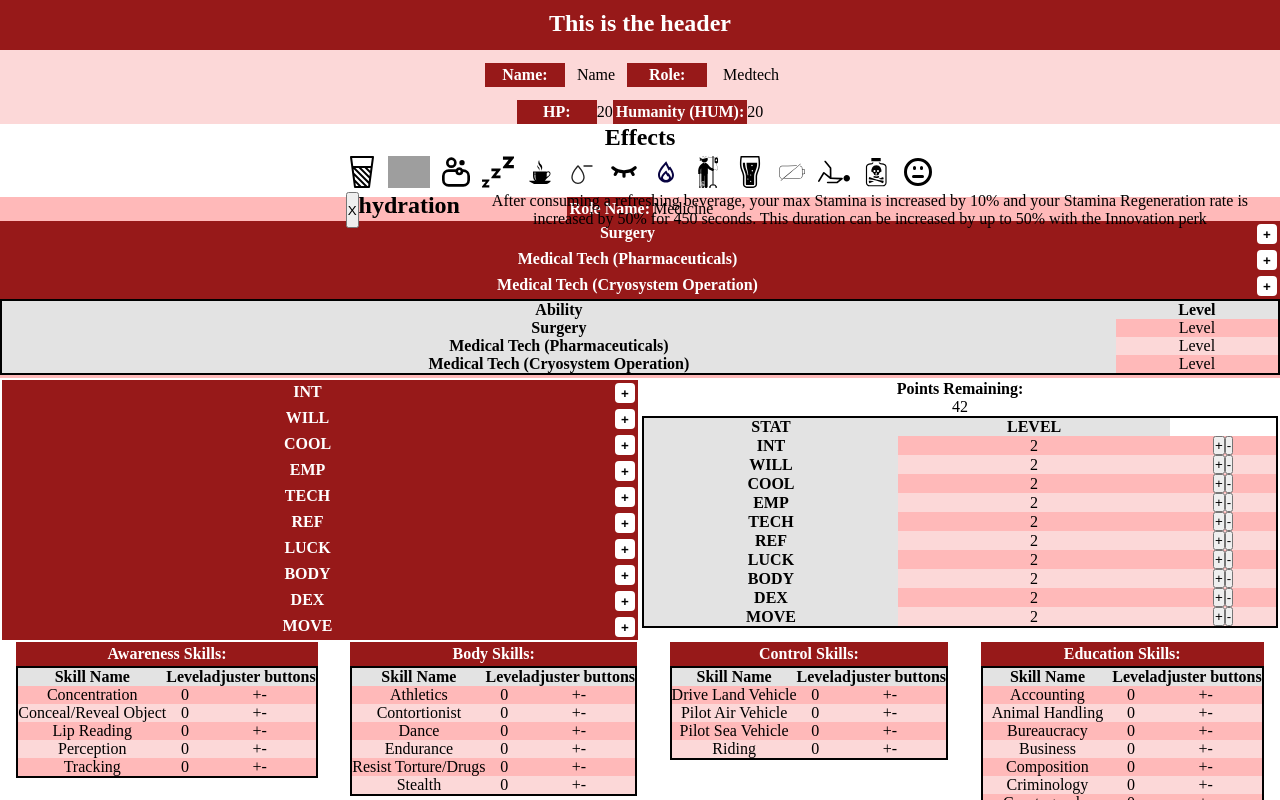
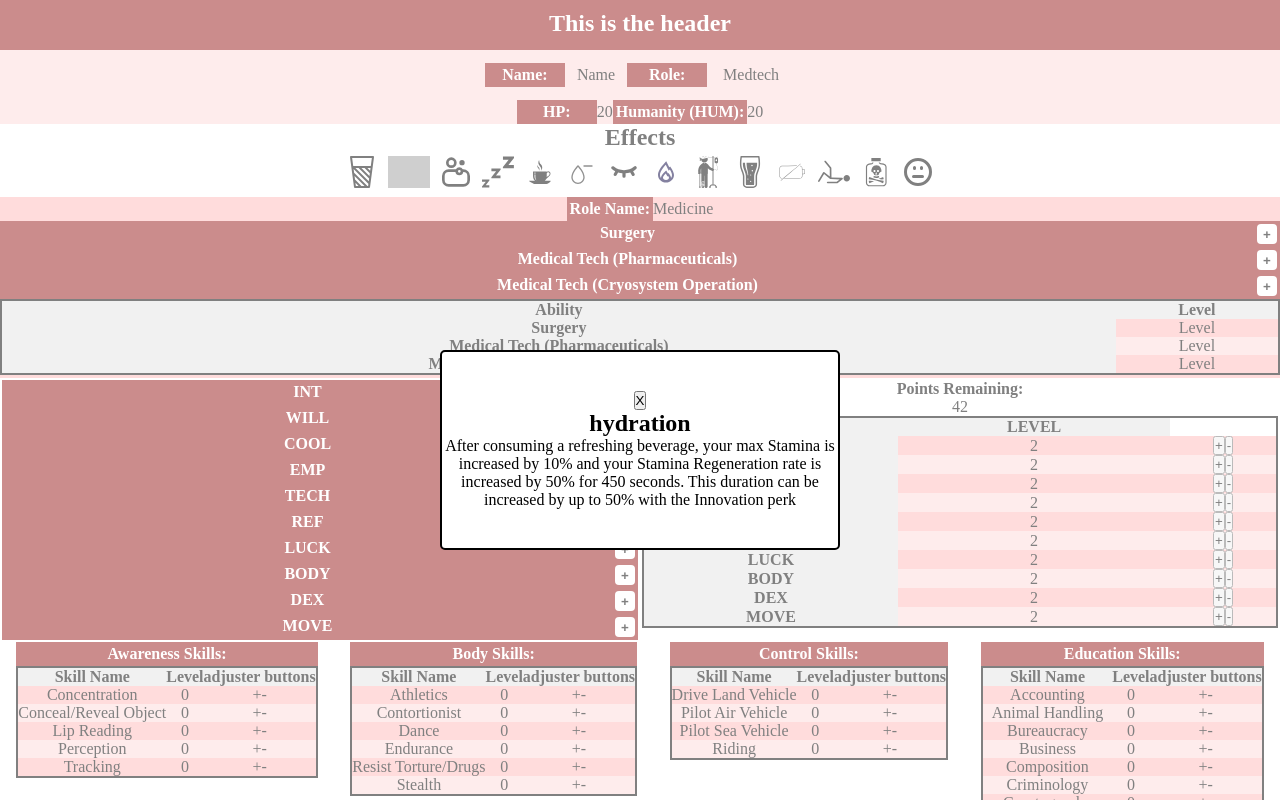
Before and after one commit to DaisyEverard/Cyberpunk-red, a React (Vite) app: page / in a window 1280 px wide. Both pictures are taken after a click on the picture 361 px from the left and 172 px from the top of the page. Shown: the top 800 px of the page. Built offline with nearby package versions, Linux system fonts and the light colour scheme; grey boxes are pictures that could not be loaded.

Commit message:
add basic modal styling

```diff
--- a/src/style/utils.css
+++ b/src/style/utils.css
@@ -21,7 +21,30 @@
 }
 
 /* SIMPLE MODAL */
-.simpleModal {
+.modal {
+  z-index: 2;
   display: flex;
   position: fixed;
+  left: 20px;
+  background: white;
+  width: 400px;
+  max-width: 100vw;
+  height: 200px;
+  max-height: 90vh;
+  top: 50%;
+  margin-top: -50px;
+  left: 50%;
+  margin-left: -200px;
+  border: 2px solid black;
+  border-radius: 5px;
 }
+.modalBG {
+  position: fixed;
+  top: 0;
+  left: 0;
+  z-index: 1;
+  background: rgb(255, 255, 255);
+  opacity: 50%;
+  width: 100vw;
+  height: 100vh;
+}
--- a/src/utils/ModalForMapState.tsx
+++ b/src/utils/ModalForMapState.tsx
@@ -8,11 +8,15 @@ const SimpleModal = (props) => {
     const toggleModalDisplays = props.toggleModalDisplays
 
     return (
-        <div className='simpleModal' style={{display: modalDisplay[key]}}>
-            <button onClick={(e) => {toggleModalDisplays(modalDisplay, setModalDisplay, key)}}>X</button>
-            <h2>{key}</h2>
-            <p>{content}</p>
+        <div style={{display: modalDisplay[key]}}>
+        <div className='modalBG'>
         </div>
+        <div className="modal flexCol">
+        <button onClick={(e) => {toggleModalDisplays(modalDisplay, setModalDisplay, key)}}>X</button>
+        <h2>{key}</h2>
+        <p>{content}</p>
+        </div></div>
+
     )
 }
 
```
